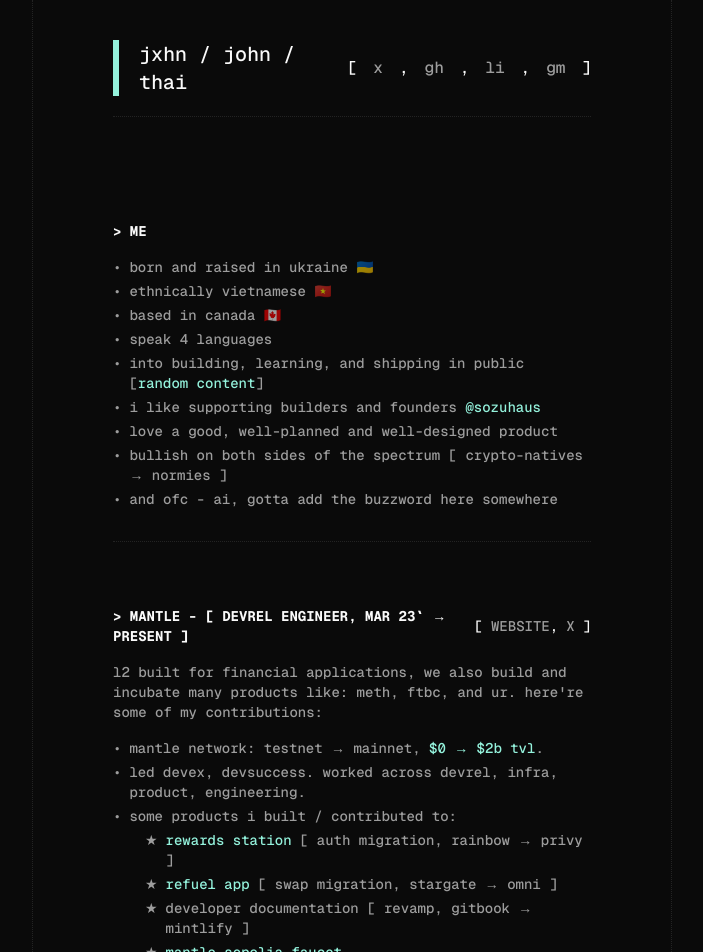
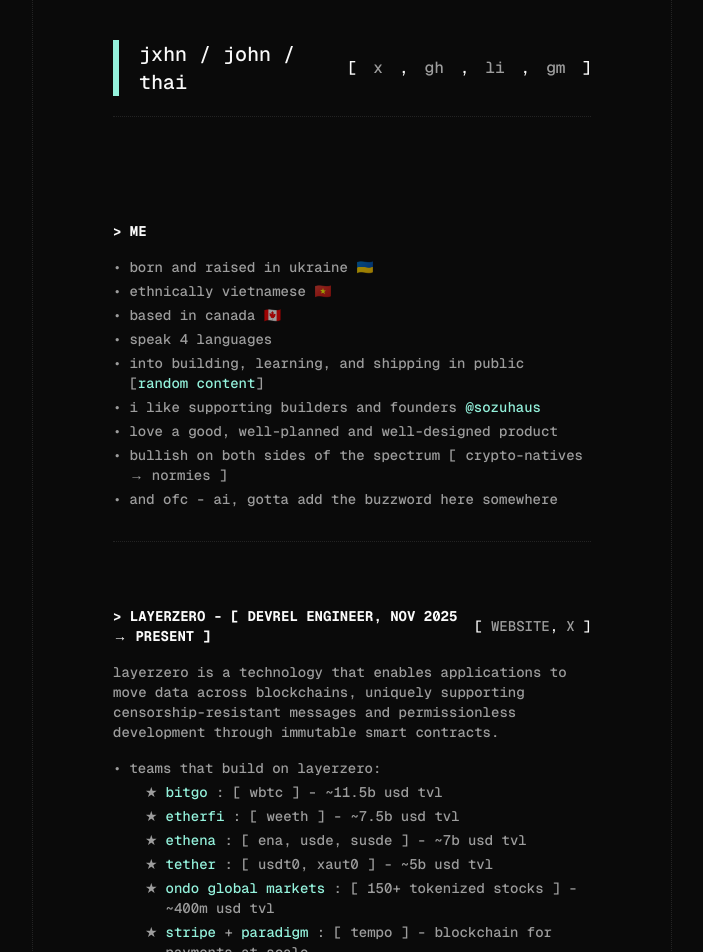
Before and after one commit to jooohneth/jxhn, a Next.js app: page / in a window 1280 px wide. Shown: the top 952 px of the page, without its empty margins (288-991 px from the left). Built offline with nearby package versions, Linux system fonts and the light colour scheme.

Commit message:
chore: updates

```diff
--- a/src/components/work.tsx
+++ b/src/components/work.tsx
@@ -1,6 +1,134 @@
 const content = [
   {
-    title: "> mantle - [ devrel engineer, mar 23` → present ]",
+    title: "> layerzero - [ devrel engineer, nov 2025 → present ]",
+    description: (
+      <>
+      LayerZero is a technology that enables applications to move data across blockchains,
+      uniquely supporting censorship-resistant messages and permissionless development through immutable smart contracts.
+      </>
+    ),
+    points: (
+      <div className="flex flex-col gap-1">
+        <div className="flex gap-2">
+          <span>•</span>
+          <span>teams that build on LayerZero:
+          </span>
+        </div>
+
+        <div className="flex gap-2 ml-8">
+          <span>★</span>
+          <span>
+            <a
+              href="https://www.bitgo.com/"
+              className="text-hyper hover:underline"
+              target="_blank"
+              rel="noopener noreferrer"
+            >
+              BitGo
+            </a>{" "}
+            : [ WBTC ] - ~11.5B USD TVL
+          </span>
+        </div>
+
+        <div className="flex gap-2 ml-8">
+          <span>★</span>
+          <span>
+            <a
+              href="https://www.ether.fi/"
+              className="text-hyper hover:underline"
+              target="_blank"
+              rel="noopener noreferrer"
+            >
+              EtherFi
+            </a>{" "}
+            : [ weETH ] - ~7.5B USD TVL
+          </span>
+        </div>
+
+        <div className="flex gap-2 ml-8">
+          <span>★</span>
+          <span>
+            <a
+              href="https://ethena.fi/"
+              className="text-hyper hover:underline"
+              target="_blank"
+              rel="noopener noreferrer"
+            >
+              Ethena
+            </a>{" "}
+            : [ ENA, USDE, sUSDE ] - ~7B USD TVL
+          </span>
+        </div>
+
+        <div className="flex gap-2 ml-8">
+          <span>★</span>
+          <span>
+            <a
+              href="https://usdt0.to/"
+              className="text-hyper hover:underline"
+              target="_blank"
+              rel="noopener noreferrer"
+            >
+              Tether
+            </a>{" "}
+            : [ USDT0, XAUT0 ] - ~5B USD TVL
+          </span>
+        </div>
+
+        <div className="flex gap-2 ml-8">
+          <span>★</span>
+          <span>
+            <a
+              href="https://ondo.finance/global-markets"
+              className="text-hyper hover:underline"
+              target="_blank"
+              rel="noopener noreferrer"
+            >
+              Ondo Global Markets
+            </a>{" "}
+            : [ 150+ Tokenized Stocks ] - ~400M USD TVL
+          </span>
+        </div>
+
+        <div className="flex gap-2 ml-8">
+          <span>★</span>
+          <span>
+            <a
+              href="https://stripe.com/"
+              className="text-hyper hover:underline"
+              target="_blank"
+              rel="noopener noreferrer"
+            >
+              Stripe
+            </a>{" "}
+            + {" "}
+            <a
+              href="https://tempo.xyz/"
+              className="text-hyper hover:underline"
+              target="_blank"
+              rel="noopener noreferrer"
+            >
+              Paradigm
+            </a>{" "}
+            : [ Tempo ] - blockchain for payments at scale
+          </span>
+        </div>
+
+      </div>
+    ),
+    links: [
+      {
+        title: "website",
+        href: "https://layerzero.network",
+      },
+      {
+        title: "x",
+        href: "https://x.com/layerzero_core",
+      },
+    ],
+  },
+  {
+    title: "> mantle - [ devrel engineer, mar 2023 → oct 2025 ]",
     description: (
       <>
         L2 built for financial applications, we also build and incubate many
@@ -167,7 +295,7 @@
     ],
   },
   {
-    title: "> sozu haus - [ nov 22` → present ]",
+    title: "> sozu haus - [ nov 2022 → ... ]",
     description: (
       <>
         builder / founder residency program supporting teams building from 1 →
```
